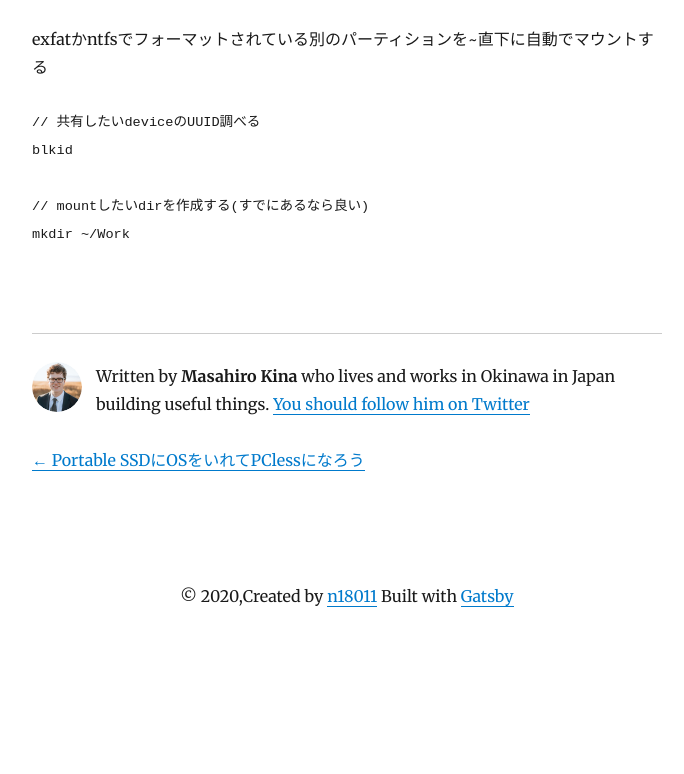
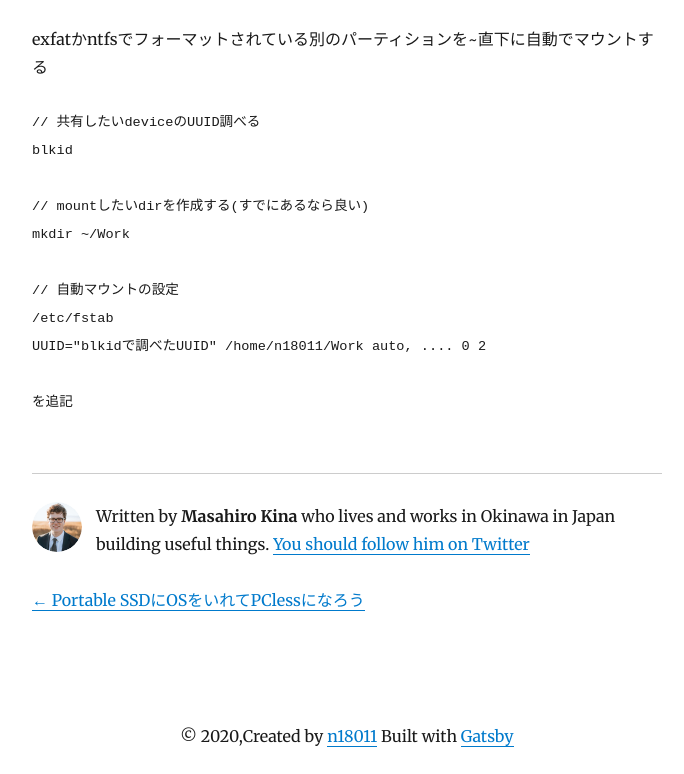
Before and after one commit to n18011/n18011-cms-blog, a Gatsby site: page /blog/ubuntu-studio-20-04-setup/ in a window 1280 px wide. Shown: the part 1830-2604 px from the top of the page, without its empty margins (293-977 px from the left). Before the commit the page ends 2464 px from the top, so only its background shows below. Built offline with nearby package versions, Linux system fonts and the light colour scheme; Gatsby itself is replaced by a stand-in of ours; some packages are replaced by stand-ins of ours; code samples lack their colours.

Commit message:
Update Blog “ubuntu-studio-20-04-setup”

````diff
--- a/content/blog/ubuntu-studio-20-04-setup.md
+++ b/content/blog/ubuntu-studio-20-04-setup.md
@@ -65,5 +65,10 @@ blkid
 // mountしたいdirを作成する(すでにあるなら良い)
 mkdir ~/Work
 
+// 自動マウントの設定
+/etc/fstab
+UUID="blkidで調べたUUID" /home/n18011/Work auto, .... 0 2
+
+を追記
 
 ```
````
